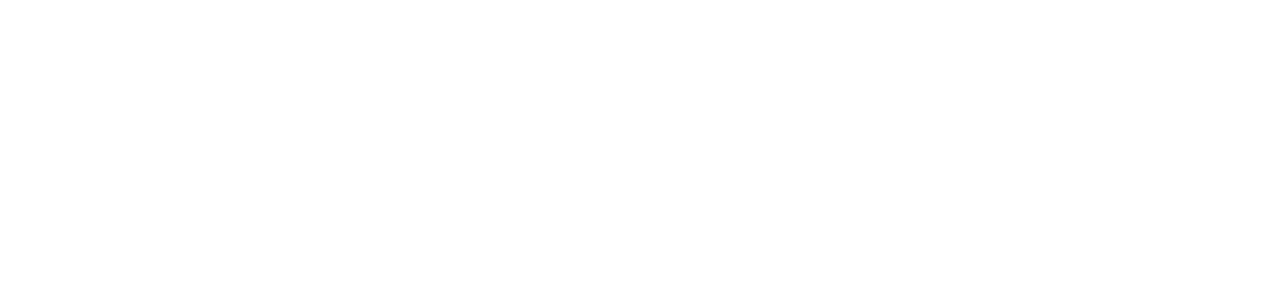
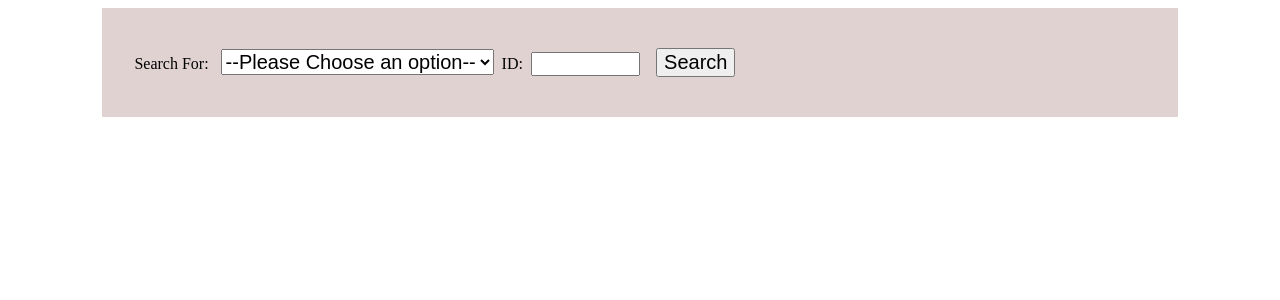
Before and after one commit to eyasq/learn_react, a React (Vite) app: page / in a window 1280 px wide. Before the commit this address had no page. Shown: the top 300 px of the page. Built offline with nearby package versions, Linux system fonts and the light colour scheme.

Commit message:
some progress on apiwalker

```diff
--- /dev/null
+++ b/components/context.jsx
@@ -0,0 +1,3 @@
+import { createContext } from "react";
+
+export const SearchContext = createContext();
--- /dev/null
+++ b/components/search.css
@@ -0,0 +1,14 @@
+.Searchbar{
+    width:80%;
+    padding:2rem;
+    background-color: rgb(225, 210, 210);
+    margin:0 auto;
+}
+select,span,input{
+    font-size: 1.25rem;
+    margin:.5rem;
+}
+.id{
+    font-size: 1rem;
+    width:10%;
+}
--- /dev/null
+++ b/components/searchform.jsx
@@ -0,0 +1,66 @@
+import { useState } from "react";
+import './search.css'
+export function SearchForm() {
+    const [query, setQuery] = useState("")
+    const [resource, setResource] = useState("");
+    async function handleSubmit(e) {
+        e.preventDefault();
+        if (resource == "people") {
+            const APILink = "https://swapi.dev/api/people/"
+            if (!query) {
+                const results = await fetch(APILink)
+                const parsedResults = await results.json()
+                console.log(parsedResults)
+                // NOW ADD THE RESULTS TO THE CONTEXT
+            } else {
+                try {
+                    const results = await fetch(`${APILink}${query}`)
+                    const parsedResults = await results.json();
+                    console.log(parsedResults)
+                } catch (e) {
+                    console.log("This droid aint in the DB!", e)
+                }
+
+            }
+        }
+        else if (resource == "planets") {
+            const APILink = "https://swapi.dev/api/planets/"
+            if (!query) {
+                const results = await fetch(APILink)
+                const parsedResults = await results.json()
+                console.log(parsedResults)
+                // NOW ADD THE RESULTS TO THE CONTEXT
+            } else {
+                try {
+                    const results = await fetch(`${APILink}${query}`)
+                    const parsedResults = await results.json();
+                    console.log(parsedResults)
+                } catch (e) {
+                    console.log("This droid aint in the DB!", e)
+                }
+
+            }
+        }
+        else {
+            throw new Error("This droid is not in the database!")
+        }
+    }
+
+    return (
+        <>
+            <div className="Searchbar">
+                <form action="" onSubmit={handleSubmit}>
+                    <label htmlFor="resource">Search For: </label>
+                    <select name="resource" id="resource" onChange={(e) => { setResource(e.target.value) }}>
+                        <option value="">--Please Choose an option--</option>
+                        <option value="people">Characters</option>
+                        <option value="planets">Planets</option>
+                    </select>
+                    <label htmlFor="id">ID:</label>
+                    <input type="number" id="id" className="id" onChange={(e) => { setQuery(e.target.value) }} />
+                    <input type="submit" value="Search" />
+                </form>
+            </div>
+        </>
+    )
+}
--- a/src/App.jsx
+++ b/src/App.jsx
@@ -1,25 +1,19 @@
 
 // eslint-disable-next-line no-unused-vars
 import { useState } from 'react'
+import { SearchForm } from '../components/searchform'
+import { SearchContext } from '../components/context'
 import './App.css'
-import { Routes, Route, Link } from 'react-router-dom'
-import { Home } from '../components/home'
-import { Word } from '../components/word'
-import { Styled } from '../components/styled_word'
+
 function App() {
-  //home page should display h1:Welcome
-  //number route should display the number
-  //word route should display the word
-  //styled word should display the word, styled /hello/blue/red = <p style={{color:"blue", backgroundColor:"red"}}
+  const [context, setContext] = useState(null);
+
   return (
     <>
-      <Routes>
-        {/* use isNaN to check if word is word or num */}
-        <Route path="/home" element={<Home />}></Route>
-        <Route path='/:word' element={<Word />}></Route>
-        <Route path='/:word/:color/:bgcolor' element={<Styled />}> </Route>
-      </Routes>
+      <SearchContext.Provider value={{ context, setContext }}>
+        <SearchForm></SearchForm>
 
+      </SearchContext.Provider>
     </>
   )
 }
```
